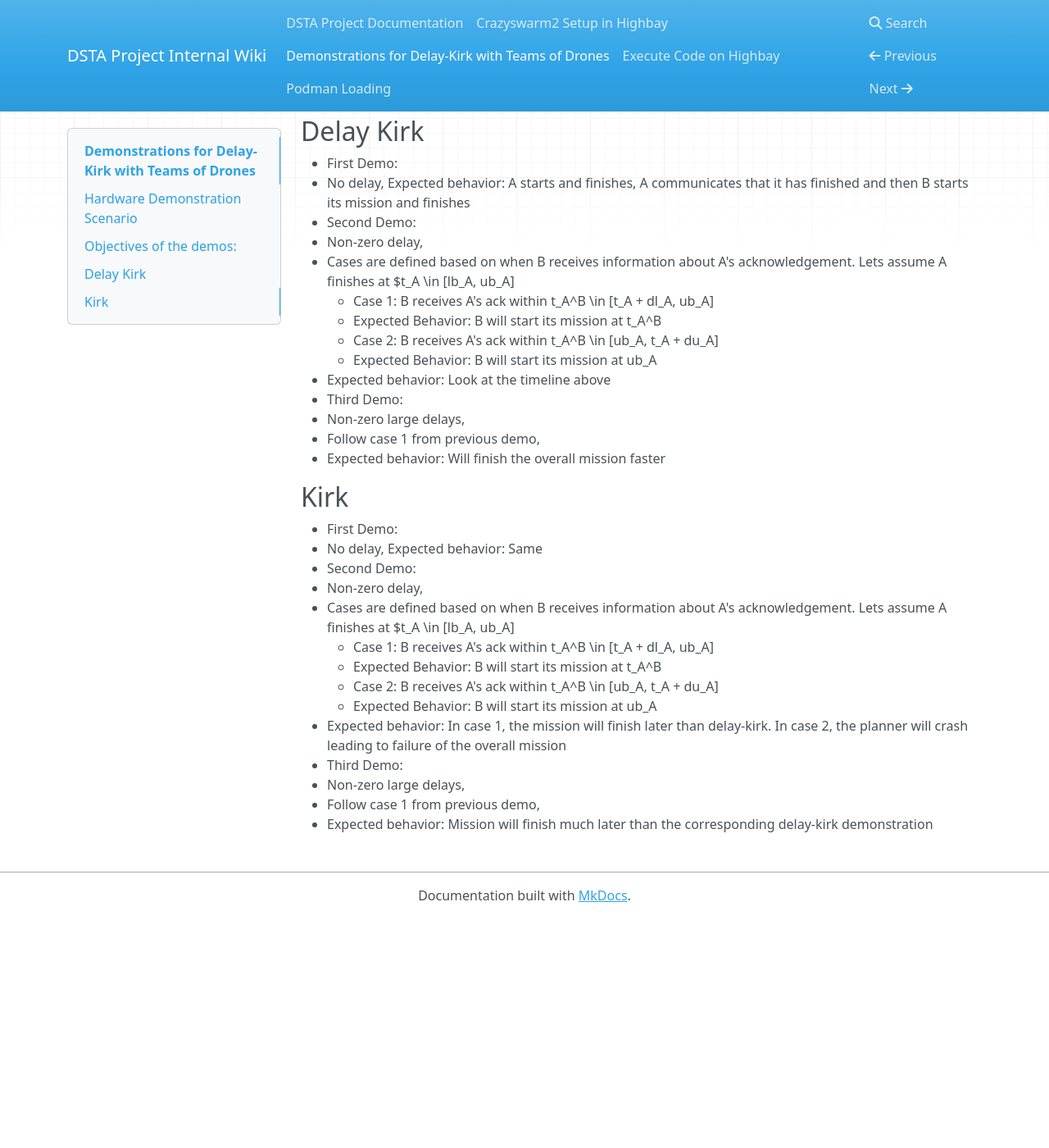
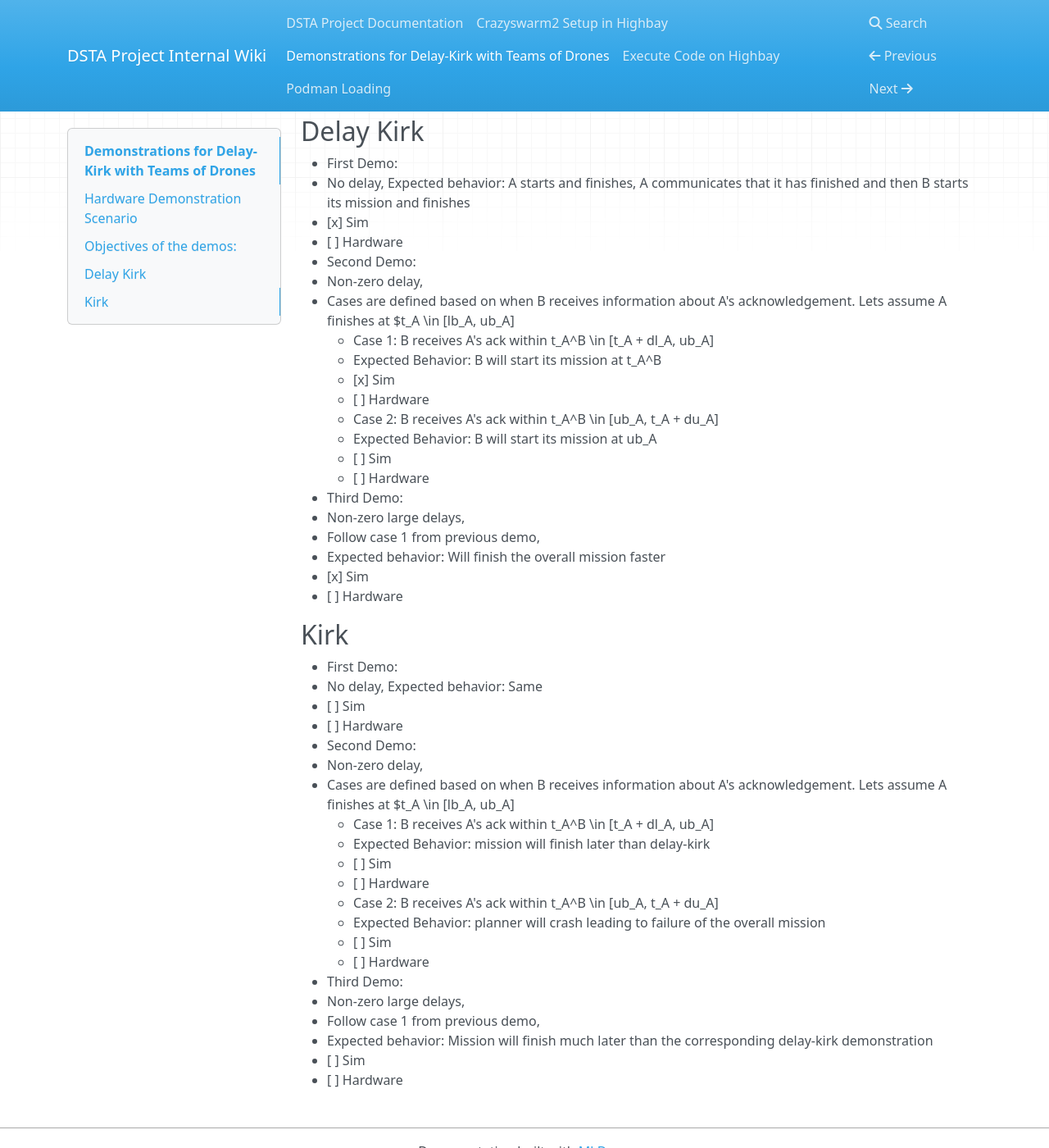
Before and after one commit to delay-planner/internal-wiki, an MkDocs documentation site: the page built from docs/demos.md, in a window 1280 px wide and 1400 px high, scrolled down 1409 px. Shown: the whole window at 82% size. Built offline with MkDocs 1.6.1, drawn with Linux system fonts in a browser that asks for light colours; nearby versions of some CDN libraries; before the commit the page ends 2529 px from its top, so only the background shows below that.

Commit message:
add checks

```diff
--- a/docs/demos.md
+++ b/docs/demos.md
@@ -58,32 +58,46 @@ Upload B:                                                                |------
 
 - First Demo:
   - No delay, Expected behavior: A starts and finishes, A communicates that it has finished and then B starts its mission and finishes
+  - [x] Sim
+  - [ ] Hardware
 - Second Demo:
   - Non-zero delay,
   - Cases are defined based on when B receives information about A's acknowledgement. Lets assume A finishes at $t_A \in [lb_A, ub_A]
     - Case 1:  B receives A's ack within t_A^B \in [t_A + dl_A, ub_A]
       - Expected Behavior: B will start its mission at t_A^B
+      - [x] Sim
+      - [ ] Hardware
     - Case 2:  B receives A's ack within t_A^B \in [ub_A, t_A + du_A]
       - Expected Behavior: B will start its mission at ub_A
-  - Expected behavior: Look at the timeline above
+      - [ ] Sim
+      - [ ] Hardware
 - Third Demo:
   - Non-zero large delays,
   - Follow case 1 from previous demo,
   - Expected behavior: Will finish the overall mission faster
+  - [x] Sim
+  - [ ] Hardware
 
 ## Kirk
 
 - First Demo:
   - No delay, Expected behavior: Same
+  - [ ] Sim
+  - [ ] Hardware
 - Second Demo:
   - Non-zero delay,
   - Cases are defined based on when B receives information about A's acknowledgement. Lets assume A finishes at $t_A \in [lb_A, ub_A]
     - Case 1:  B receives A's ack within t_A^B \in [t_A + dl_A, ub_A]
-      - Expected Behavior: B will start its mission at t_A^B
+      - Expected Behavior: mission will finish later than delay-kirk
+      - [ ] Sim
+      - [ ] Hardware
     - Case 2:  B receives A's ack within t_A^B \in [ub_A, t_A + du_A]
-      - Expected Behavior: B will start its mission at ub_A
-  - Expected behavior: In case 1, the mission will finish later than delay-kirk. In case 2, the planner will crash leading to failure of the overall mission
+      - Expected Behavior: planner will crash leading to failure of the overall mission
+      - [ ] Sim
+      - [ ] Hardware
 - Third Demo:
   - Non-zero large delays,
   - Follow case 1 from previous demo,
   - Expected behavior: Mission will finish much later than the corresponding delay-kirk demonstration
+  - [ ] Sim
+  - [ ] Hardware
```
